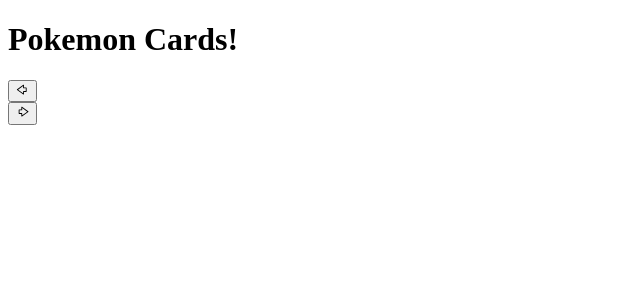
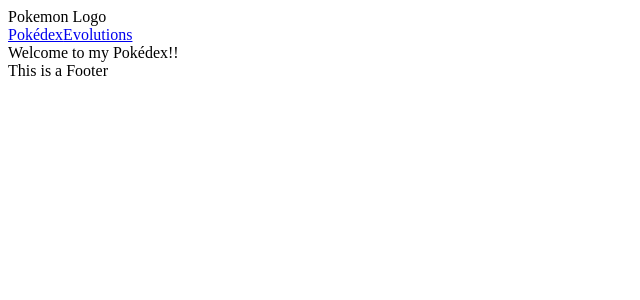
Before and after one commit to carjgarcia02/Complete-Pokedex, a React app: page /pokedex in a window 1280 px wide. Shown: the top 300 px of the page, without its empty margins (0-640 px from the left). Built offline with nearby package versions, Linux system fonts and the light colour scheme; no server answers; the HTML template or start-up script is replaced by a standard one.

Commit message:
Defined general structure of the project

```diff
--- a/package.json
+++ b/package.json
@@ -11,7 +11,8 @@
   "dependencies": {
     "react": "^18.2.0",
     "react-dom": "^18.2.0",
-    "react-icons": "^4.7.1"
+    "react-icons": "^4.7.1",
+    "react-router-dom": "^6.4.5"
   },
   "devDependencies": {
     "@types/react": "^18.0.24",
--- a/src/App.jsx
+++ b/src/App.jsx
@@ -1,76 +1,26 @@
-import { useEffect, useState } from "react";
-import Button from "./components/Button";
-import PokeCard from "./components/PokeCard";
-import { RxThickArrowLeft } from "react-icons/rx";
-import { RxThickArrowRight } from "react-icons/rx";
+//Components
+import Navigation from "./components/Navigation";
+import Pokedex from "./components/pokedex/Pokedex";
+import Evolutions from "./components/evolutions/Evolutions";
+import Footer from "./components/Footer";
+
+//Routing
+import { Navigate, Routes, Route } from "react-router-dom";
 
 const App = () => {
-  const [pokemonId, setPokemonId] = useState(1);
-  const [evoResults, setEvoResults] = useState([]);
-
-  useEffect(() => {
-    searchPokemon(pokemonId);
-  }, [pokemonId]);
-
-  const searchPokemon = async (id) => {
-    const response = await fetch(
-      `https://pokeapi.co/api/v2/evolution-chain/${id}/`
-    );
-    const data = await response.json();
-
-    let evolutionResults = [];
-    let name = data.chain.species.name;
-    let image = await getPokemonImage(name);
-    evolutionResults.push([name, image]);
-
-    if (data.chain.evolves_to.length !== 0) {
-      let nameEvo2 = data.chain.evolves_to[0].species.name;
-      let imageEvo2 = await getPokemonImage(nameEvo2);
-      evolutionResults.push([nameEvo2, imageEvo2]);
-      console.log(evolutionResults);
-      if (data.chain.evolves_to[0].evolves_to.length !== 0) {
-        let nameEvo3 = data.chain.evolves_to[0].evolves_to[0].species.name;
-        let imageEvo3 = await getPokemonImage(nameEvo3);
-        evolutionResults.push([nameEvo3, imageEvo3]);
-        console.log(evolutionResults);
-      }
-    }
-  };
-
-  const getPokemonImage = async (name) => {
-    const response = await fetch(`https://pokeapi.co/api/v2/pokemon/${name}/`);
-    const data = await response.json();
-    return data.sprites.front_default;
-  };
-
-  //Button functions
-  const showPreviousPkmn = () => {
-    pokemonId === 1 ? setPokemonId(1) : setPokemonId(pokemonId - 1);
-  };
-
-  const showNextPkmn = () => {
-    setPokemonId(pokemonId + 1);
-  };
-
   return (
-    <>
-      <h1 className="text-3xl font-bold underline text-red-400">
-        Pokemon Cards!
-      </h1>
+    <div>
+      <Navigation />
       <main className="flex">
-        <Button
-          className=""
-          icon={<RxThickArrowLeft />}
-          clickHandler={showPreviousPkmn}
-        />
-        <PokeCard cardImage="" />
-        <Button
-          className=""
-          icon={<RxThickArrowRight />}
-          clickHandler={showNextPkmn}
-        />
+        <Routes>
+          <Route path="/" element={<Evolutions />} />
+          <Route path="/pokedex" element={<Pokedex />} />
+          <Route path="/evocards" element={<Evolutions />} />
+          <Route path="*" element={<Navigate to="/" />} />
+        </Routes>
       </main>
-    </>
+      <Footer />
+    </div>
   );
 };
 
--- /dev/null
+++ b/src/components/Footer.jsx
@@ -0,0 +1,11 @@
+
+
+const Footer = () => {
+  return (
+    <div>
+      This is a Footer
+    </div>
+  )
+}
+
+export default Footer
--- /dev/null
+++ b/src/components/Navigation.jsx
@@ -0,0 +1,15 @@
+import { NavLink } from "react-router-dom";
+
+const Navigation = () => {
+  return (
+    <div>
+      <div>Pokemon Logo</div>
+      <div>
+        <NavLink to="/pokedex">Pokédex</NavLink>
+        <NavLink to="/evocards">Evolutions</NavLink>
+      </div>
+    </div>
+  );
+};
+
+export default Navigation;
--- a/src/components/PokeCard.jsx
+++ b/src/components/evolutions/EvoCard.jsx
@@ -2,11 +2,11 @@
   return (
     <div>
       <div className="font-semibold">
-        {cardTitle}
-        {cardImage}
+        <h2>{cardTitle}</h2>
+        <img src={cardImage} alt="" />
       </div>
     </div>
-  )
+  );
 };
 
 export default PokeCard;
--- /dev/null
+++ b/src/components/evolutions/Evolutions.jsx
@@ -0,0 +1,86 @@
+//Components
+import Button from "./Button";
+import EvoCard from "./EvoCard";
+//React-icons
+import { RxThickArrowLeft } from "react-icons/rx";
+import { RxThickArrowRight } from "react-icons/rx";
+//Hooks
+import { useEffect, useState } from "react";
+
+const Evocards = () => {
+  const [pokemonId, setPokemonId] = useState(1);
+  const [evoResults, setEvoResults] = useState([]);
+
+  useEffect(() => {
+    searchPokemon(pokemonId);
+  }, [pokemonId]);
+
+  /* Functions used to retreive names and images.
+  The images come from a different url. */
+  const searchPokemon = async (id) => {
+    const response = await fetch(
+      `https://pokeapi.co/api/v2/evolution-chain/${id}/`
+    );
+    const data = await response.json();
+
+    //An array filled with the evolution chain from the searched Pokemon.
+    let evolutionResults = [];
+
+    let name = data.chain.species.name;
+    let image = await getPokemonImage(name);
+    evolutionResults.push([name, image]);
+
+    if (data.chain.evolves_to.length !== 0) {
+      let nameEvo2 = data.chain.evolves_to[0].species.name;
+      let imageEvo2 = await getPokemonImage(nameEvo2);
+      evolutionResults.push([nameEvo2, imageEvo2]);
+      console.log(evolutionResults);
+      if (data.chain.evolves_to[0].evolves_to.length !== 0) {
+        let nameEvo3 = data.chain.evolves_to[0].evolves_to[0].species.name;
+        let imageEvo3 = await getPokemonImage(nameEvo3);
+        evolutionResults.push([nameEvo3, imageEvo3]);
+        console.log(evolutionResults);
+      }
+    }
+    setEvoResults(evolutionResults);
+  };
+
+  const getPokemonImage = async (name) => {
+    const response = await fetch(`https://pokeapi.co/api/v2/pokemon/${name}/`);
+    const data = await response.json();
+    return data.sprites.front_default;
+  };
+
+  //Button functions
+  const showPreviousPkmn = () => {
+    pokemonId === 1 ? setPokemonId(1) : setPokemonId(pokemonId - 1);
+  };
+
+  const showNextPkmn = () => {
+    setPokemonId(pokemonId + 1);
+  };
+
+  return (
+    <>
+      <Button
+        className=""
+        icon={<RxThickArrowLeft />}
+        clickHandler={showPreviousPkmn}
+      />
+      {evoResults.map((pkmn) => (
+        <EvoCard
+          key={`pkmn-${pkmn[0]}`}
+          cardTitle={pkmn[0]}
+          cardImage={pkmn[1]}
+        />
+      ))}
+      <Button
+        className=""
+        icon={<RxThickArrowRight />}
+        clickHandler={showNextPkmn}
+      />
+    </>
+  );
+};
+
+export default Evocards;
--- /dev/null
+++ b/src/components/pokedex/Filters.jsx
@@ -0,0 +1,9 @@
+
+
+const Filters = () => {
+  return (
+    <div>Filters</div>
+  )
+}
+
+export default Filters
--- /dev/null
+++ b/src/components/pokedex/Pokedex.jsx
@@ -0,0 +1,9 @@
+//Components
+import Searchbar from "./SearchBar";
+import Filters from "./Filters";
+
+const Pokedex = () => {
+  return <div>Welcome to my Pokédex!!</div>;
+};
+
+export default Pokedex;
--- /dev/null
+++ b/src/components/pokedex/SearchBar.jsx
@@ -0,0 +1,9 @@
+
+
+const Searchbar = () => {
+  return (
+    <div>Searchbar</div>
+  )
+}
+
+export default Searchbar
--- a/src/main.jsx
+++ b/src/main.jsx
@@ -1,5 +1,10 @@
 import React from "react";
 import ReactDOM from "react-dom/client";
 import App from "./App";
+import { BrowserRouter } from "react-router-dom";
 
-ReactDOM.createRoot(document.getElementById("root")).render(<App />);
+ReactDOM.createRoot(document.getElementById("root")).render(
+  <BrowserRouter>
+    <App />
+  </BrowserRouter>
+);
```
Also changed, not shown: src/components/evolutions/Button.jsx (renamed from src/components/Button.jsx), 1 other file (tests, documents, lock files or other folders).
